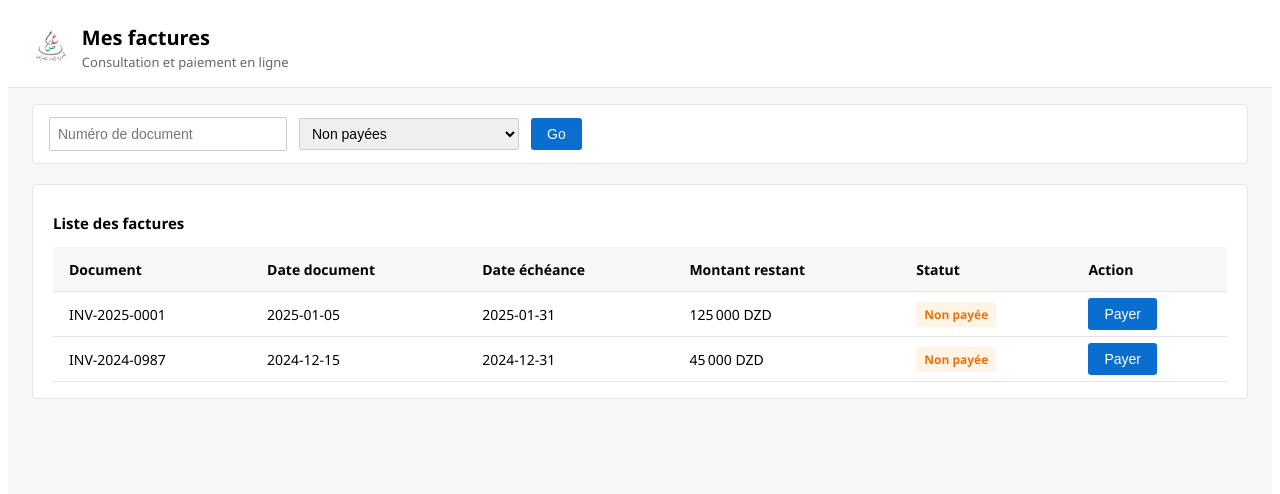
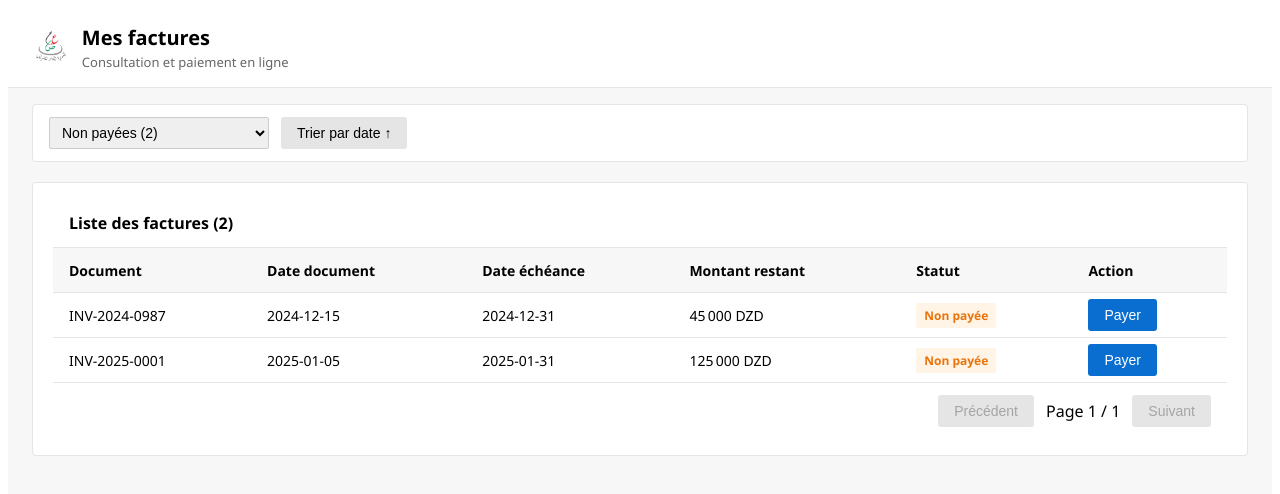
Before and after one commit to oefgassem/Interface-jibayatic-SATIM, a React (Create React App) app in the folder frontend/: page /epayment/invoices in a window 1280 px wide. Shown: the top 494 px of the page. Built offline with nearby package versions, Linux system fonts and the light colour scheme.

Commit message:
minor corrections on fiori style

```diff
--- a/frontend/src/FioriTheme.css
+++ b/frontend/src/FioriTheme.css
@@ -325,3 +325,62 @@
   padding: 0 16px;
   border-bottom: 1px solid #e5e5e5;
 }
+
+/* ===== List Page ===== */
+.list-page .fiori-content {
+  max-width: none;
+  margin: 0;
+  padding: 16px 24px;
+}
+
+/* ===== Filter Bar ===== */
+.fiori-filter-bar {
+  padding: 12px 16px;
+}
+
+.fiori-filter-row {
+  display: flex;
+  gap: 12px;
+  align-items: center;
+}
+
+/* ===== Table Toolbar ===== */
+.fiori-table-toolbar {
+  display: flex;
+  align-items: center;
+  height: 48px;
+  padding: 0 16px;
+  border-bottom: 1px solid #e5e5e5;
+  background: #fff;
+}
+
+.fiori-table-title {
+  font-size: 16px;
+  font-weight: 600;
+}
+
+/* ===== Table ===== */
+.fiori-table {
+  width: 100%;
+  border-collapse: collapse;
+}
+
+.fiori-table th,
+.fiori-table td {
+  padding: 0 16px;
+  height: 44px;
+  border-bottom: 1px solid #e5e5e5;
+}
+
+.fiori-table th {
+  background: #f7f7f7;
+}
+
+/* ===== Pagination ===== */
+.fiori-pagination {
+  display: flex;
+  justify-content: flex-end;
+  align-items: center;
+  gap: 12px;
+  padding: 12px 16px;
+}
--- a/frontend/src/InvoiceList.js
+++ b/frontend/src/InvoiceList.js
@@ -13,6 +13,14 @@ const MOCK_INVOICES = [
     status: "UNPAID",
   },
   {
+    documentNumber: "INV-2024-0987",
+    documentDate: "2024-12-15",
+    dueDate: "2024-12-31",
+    amountOutstanding: 45000,
+    currency: "DZD",
+    status: "UNPAID",
+  },
+  {
     documentNumber: "INV-2025-0002",
     documentDate: "2025-01-02",
     dueDate: "2025-01-20",
@@ -20,43 +28,40 @@ const MOCK_INVOICES = [
     currency: "DZD",
     status: "PAID",
   },
-  {
-    documentNumber: "INV-2024-0987",
-    documentDate: "2024-12-15",
-    dueDate: "2024-12-31",
-    amountOutstanding: 45000,
-    currency: "DZD",
-    status: "UNPAID",
-  },
 ];
 
 export default function InvoiceList() {
   const navigate = useNavigate();
 
-  const [filters, setFilters] = useState({
-    documentNumber: "",
-    status: "UNPAID", // default view
-  });
-
-  const invoices = MOCK_INVOICES.filter((inv) => {
-    if (filters.status && inv.status !== filters.status) return false;
-    if (
-      filters.documentNumber &&
-      !inv.documentNumber.includes(filters.documentNumber)
-    )
-      return false;
-    return true;
-  });
-
-  function proceedToPayment(inv) {
-    navigate(
-      `/epayment/confirm?orderNumber=${inv.documentNumber}&amount=${inv.amountOutstanding}`
+  const [statusFilter, setStatusFilter] = useState("UNPAID");
+  const [sortAsc, setSortAsc] = useState(true);
+  const [page, setPage] = useState(1);
+  const pageSize = 5;
+  function printReceipt(inv) {
+    window.open(
+        `/epayment/api/receipt/${inv.documentNumber}`,
+        "_blank"
     );
     }
 
-  function printReceipt(inv) {
-    alert(`Impression du reçu : ${inv.documentNumber}`);
-  }
+  /* ===== Filtering ===== */
+  let invoices = MOCK_INVOICES.filter(
+    (i) => i.status === statusFilter
+  );
+
+  /* ===== Sorting ===== */
+  invoices.sort((a, b) =>
+    sortAsc
+      ? a.documentDate.localeCompare(b.documentDate)
+      : b.documentDate.localeCompare(a.documentDate)
+  );
+
+  /* ===== Pagination ===== */
+  const totalPages = Math.ceil(invoices.length / pageSize);
+  const pagedInvoices = invoices.slice(
+    (page - 1) * pageSize,
+    page * pageSize
+  );
 
   return (
     <div className="fiori-page list-page">
@@ -75,37 +80,41 @@ export default function InvoiceList() {
         </div>
       </div>
 
-      {/* ===== Content ===== */}
       <div className="fiori-content">
-        {/* ===== Filters ===== */}
+        {/* ===== Filter Bar ===== */}
         <section className="fiori-section fiori-filter-bar">
           <div className="fiori-filter-row">
-                <input
-                type="text"
-                placeholder="Numéro de document"
-                value={filters.documentNumber}
-                onChange={(e) =>
-                    setFilters({ ...filters, documentNumber: e.target.value })
-                }
-                />
-
             <select
-                value={filters.status}
-                onChange={(e) =>
-                    setFilters({ ...filters, status: e.target.value })
-                }
+              value={statusFilter}
+              onChange={(e) => {
+                setStatusFilter(e.target.value);
+                setPage(1);
+              }}
             >
-                <option value="UNPAID">Non payées</option>
-                <option value="PAID">Payées</option>
+              <option value="UNPAID">
+                Non payées ({MOCK_INVOICES.filter(i => i.status === "UNPAID").length})
+              </option>
+              <option value="PAID">
+                Payées ({MOCK_INVOICES.filter(i => i.status === "PAID").length})
+              </option>
             </select>
 
-                <button className="btn primary">Go</button>
+            <button
+              className="btn secondary"
+              onClick={() => setSortAsc(!sortAsc)}
+            >
+              Trier par date {sortAsc ? "↑" : "↓"}
+            </button>
           </div>
         </section>
 
         {/* ===== Table ===== */}
         <section className="fiori-section">
-          <h2 className="fiori-section-title">Liste des factures</h2>
+          <div className="fiori-table-toolbar">
+            <span className="fiori-table-title">
+              Liste des factures ({invoices.length})
+            </span>
+          </div>
 
           <table className="fiori-table">
             <thead>
@@ -119,7 +128,7 @@ export default function InvoiceList() {
               </tr>
             </thead>
             <tbody>
-              {invoices.map((inv) => (
+              {pagedInvoices.map((inv) => (
                 <tr key={inv.documentNumber}>
                   <td>{inv.documentNumber}</td>
                   <td>{inv.documentDate}</td>
@@ -138,19 +147,25 @@ export default function InvoiceList() {
                     </span>
                   </td>
                   <td>
-                    {inv.status === "PAID" ? (
+                    {inv.status === "UNPAID" && (
+                        <button
+                        className="btn primary"
+                        onClick={() =>
+                            navigate(
+                            `/confirm?orderNumber=${inv.documentNumber}&amount=${inv.amountOutstanding}`
+                            )
+                        }
+                        >
+                        Payer
+                        </button>
+                    )}
+
+                    {inv.status === "PAID" && (
                         <button
                         className="btn secondary"
                         onClick={() => printReceipt(inv)}
                         >
-                        Imprimer reçu
-                      </button>
-                    ) : (
-                      <button
-                        className="btn primary"
-                        onClick={() => proceedToPayment(inv)}
-                      >
-                        Payer
+                        Imprimer le reçu
                         </button>
                     )}
                     </td>
@@ -158,6 +173,29 @@ export default function InvoiceList() {
               ))}
             </tbody>
           </table>
+
+          {/* ===== Pagination ===== */}
+          <div className="fiori-pagination">
+            <button
+              className="btn secondary"
+              disabled={page === 1}
+              onClick={() => setPage(page - 1)}
+            >
+              Précédent
+            </button>
+
+            <span>
+              Page {page} / {totalPages}
+            </span>
+
+            <button
+              className="btn secondary"
+              disabled={page === totalPages}
+              onClick={() => setPage(page + 1)}
+            >
+              Suivant
+            </button>
+          </div>
         </section>
       </div>
     </div>
```
Lines whose indentation alone changed are shown as unchanged.
